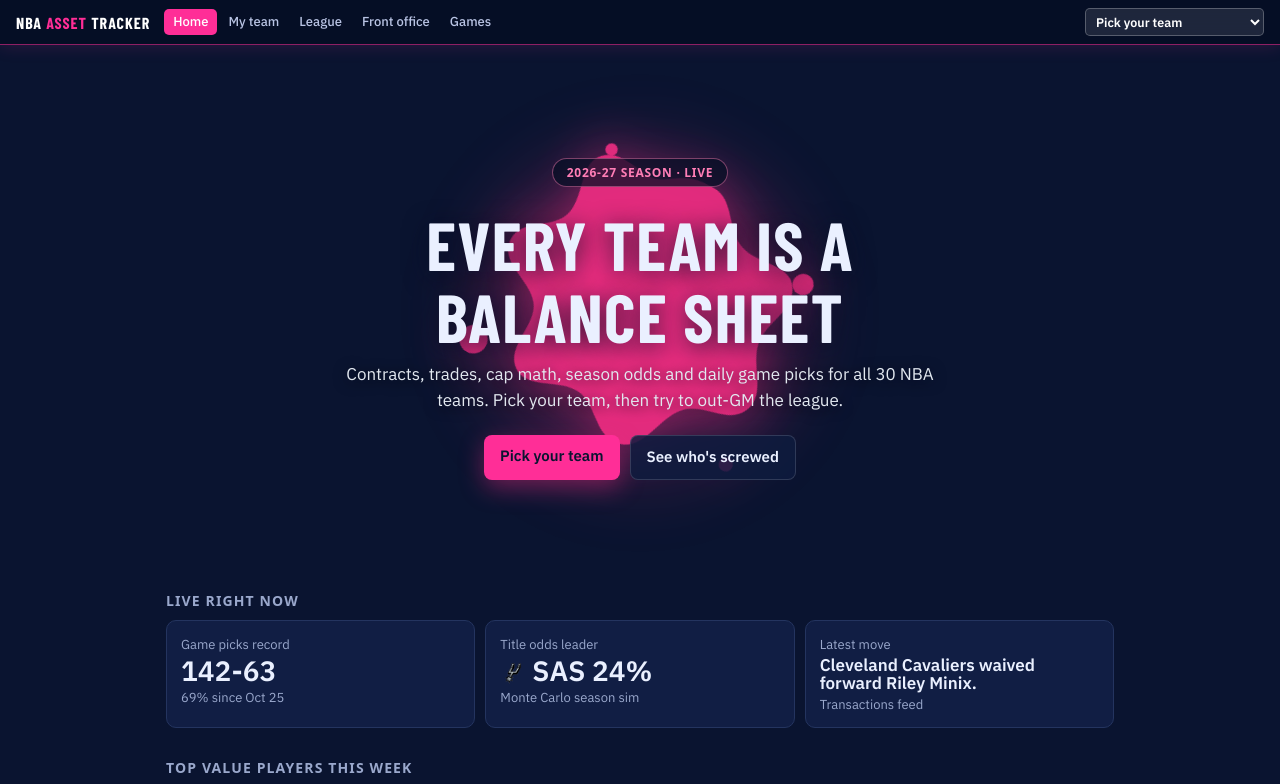
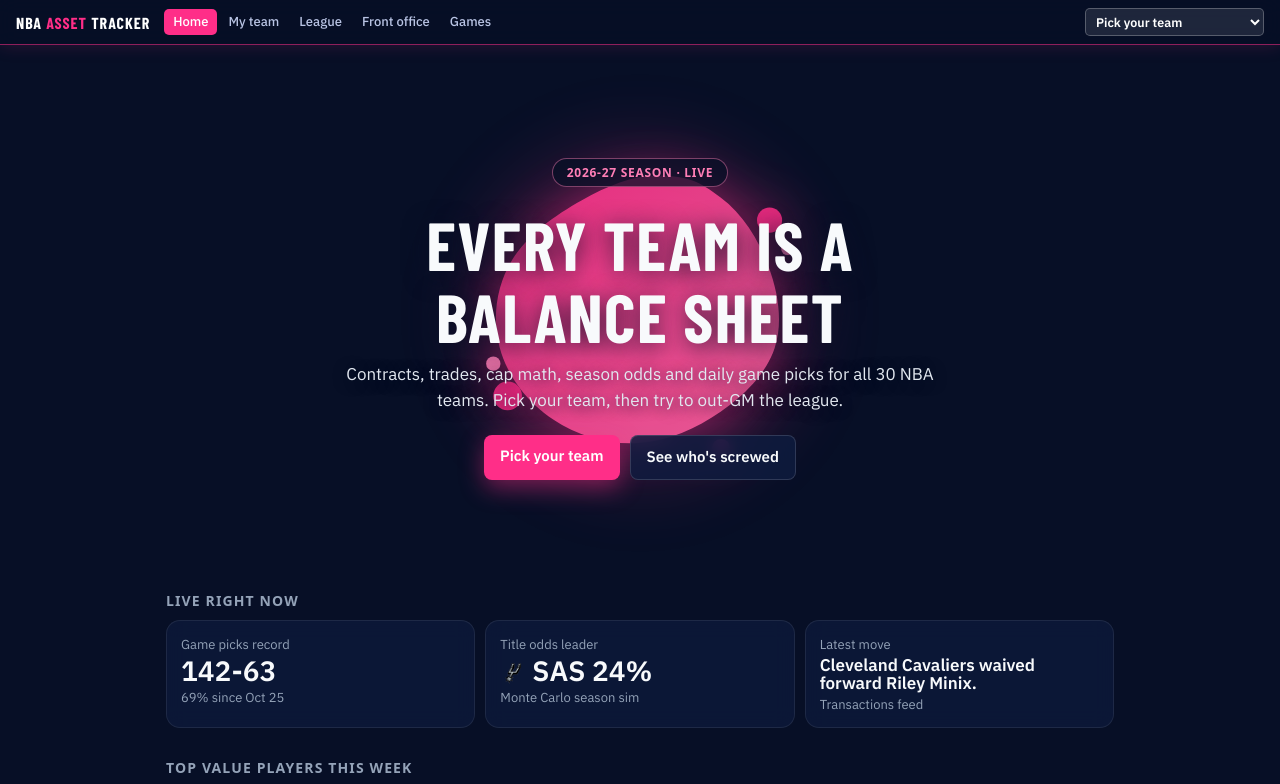
Before and after one commit to sreekeyyunni/nba-ledger-se, a plain HTML site: page home.html in a window 1280 px wide. Shown: the top 784 px of the page. Drawn offline with nearby package versions, Linux system fonts and the light colour scheme.

Commit message:
Home and theme match Sreekar's mockup: exact navy/pink, gradient splash, glass cards
Co-Authored-By: Claude Opus 5.5 <noreply@anthropic.com>
Claude-Session: https://claude.ai/code/session_01556ue1kDpEsf6chdUM1RuE

```diff
--- a/home.html
+++ b/home.html
@@ -39,15 +39,15 @@ h2{font:700 14px system-ui,sans-serif;text-transform:uppercase;letter-spacing:.0
 .hero{position:relative;display:flex;align-items:center;justify-content:center;text-align:center;min-height:min(62vh,520px);padding:40px 0 28px;overflow:hidden;margin:0 -16px}
 .splash{position:absolute;top:50%;left:50%;transform:translate(-50%,-50%);width:min(520px,120vw);aspect-ratio:1;display:flex;align-items:center;justify-content:center;pointer-events:none}
 .splash .glow{position:absolute;width:80%;height:80%;border-radius:50%;background:radial-gradient(circle,rgba(255,46,136,.55) 0%,rgba(255,46,136,.15) 45%,rgba(7,15,38,0) 72%);filter:blur(24px)}
-.splash svg{position:relative;width:68%;height:68%;opacity:.85;filter:drop-shadow(0 0 25px rgba(255,46,136,.5));animation:spin 60s linear infinite}
-@keyframes spin{to{transform:rotate(360deg)}}@media (prefers-reduced-motion:reduce){.splash svg{animation:none}}
+.splash svg{position:relative;width:69%;height:69%;opacity:.88;filter:drop-shadow(0 0 25px rgba(255,46,136,.5))}
 .hero-in{position:relative;z-index:2;max-width:680px;padding:0 16px}
 .hero h1{font-size:clamp(40px,8vw,68px);text-shadow:0 4px 24px rgba(7,15,38,.85)}
 .hero .lede{margin:0 auto 22px;color:#E2E8F0;text-shadow:0 2px 14px rgba(7,15,38,.95)}
 .pill{display:inline-block;padding:5px 14px;margin-bottom:14px;border-radius:999px;background:rgba(7,15,38,.75);border:1px solid rgba(255,126,182,.45);color:#FF7EB6;font:600 12px system-ui,sans-serif;letter-spacing:.06em;text-transform:uppercase}
 .ctas{display:flex;gap:10px;justify-content:center;flex-wrap:wrap}
-.btn{box-shadow:0 8px 25px rgba(255,46,136,.4);transition:transform .2s}.btn:hover{transform:translateY(-2px)}
-.btn.ghost{background:rgba(15,28,63,.85);color:var(--ink);border:1px solid rgba(255,255,255,.14);box-shadow:none}.btn.ghost:hover{border-color:var(--accent)}
+.btn{color:#fff;box-shadow:0 8px 25px rgba(255,46,136,.45);transition:transform .2s,background .2s}.btn:not(.ghost):hover{background:#FF4796}.btn:hover{transform:translateY(-2px)}
+.btn.ghost{background:rgba(15,28,63,.85);-webkit-backdrop-filter:blur(8px);backdrop-filter:blur(8px);color:var(--ink);border:1px solid rgba(255,255,255,.14);box-shadow:none}.btn.ghost:hover{border-color:#FF7EB6}
+.stat,.card,.pc,.screw ol,.how li,.wiz,.note{background:rgba(15,28,63,.65)!important;border-color:rgba(255,255,255,.08)!important;-webkit-backdrop-filter:blur(10px);backdrop-filter:blur(10px);border-radius:14px!important}
 .sub{color:var(--muted);font-size:13.5px}
 footer{margin-top:28px;color:var(--muted);font-size:12.5px}
 .how{list-style:none;counter-reset:s;padding:0;margin:0;display:grid;grid-template-columns:repeat(auto-fit,minmax(210px,1fr));gap:10px}
@@ -59,8 +59,9 @@ footer{margin-top:28px;color:var(--muted);font-size:12.5px}
 <main>
 <section class="hero">
 <div class="splash" aria-hidden="true"><div class="glow"></div>
-<svg viewBox="0 0 200 200"><path fill="#FF2E88" d="M101 18c14 0 18 17 31 21s29-6 36 6-4 24-1 37 18 22 13 35-23 9-32 19-7 30-21 34-22-13-35-14-26 14-37 6-2-27-10-37-28-10-29-24 18-17 21-30-10-29 1-38 26 2 36-5 13-10 27-10z"/>
-<circle cx="172" cy="40" r="6" fill="#FF2E88"/><circle cx="26" cy="160" r="8" fill="#FF2E88"/><circle cx="185" cy="150" r="4" fill="#FF2E88"/><circle cx="40" cy="28" r="3.5" fill="#FF2E88"/></svg></div>
+<svg viewBox="0 0 200 200"><defs><linearGradient id="splashGrad" x1="0%" y1="0%" x2="100%" y2="100%"><stop offset="0%" stop-color="#ff2e88"/><stop offset="100%" stop-color="#ff65a3"/></linearGradient></defs>
+<path fill="url(#splashGrad)" d="M44.7,-64.6C57.1,-55.4,65.8,-41.3,71.4,-26.1C77,-10.9,79.5,5.3,74.8,19.4C70.1,33.5,58.2,45.4,44.7,54.8C31.2,64.2,15.6,71.1,-0.8,72.2C-17.2,73.3,-34.4,68.6,-48.6,59.1C-62.8,49.6,-74,35.3,-78.4,19.1C-82.8,2.9,-80.4,-15.2,-71.6,-29.6C-62.8,-44,-47.6,-54.7,-32.6,-63.1C-17.6,-71.5,-2.8,-77.6,12.2,-76.8C27.2,-76,32.3,-73.8,44.7,-64.6Z" transform="translate(100 100)"/>
+<circle cx="172" cy="48" r="7" fill="#ff2e88"/><circle cx="182" cy="64" r="3.5" fill="#ff7eb6"/><circle cx="26" cy="146" r="8" fill="#ff2e88"/><circle cx="18" cy="128" r="4" fill="#ff7eb6"/><circle cx="145" cy="175" r="5" fill="#ff2e88"/></svg></div>
 <div class="hero-in"><span class="pill">2026-27 season · live</span>
 <h1>Every team is a balance sheet</h1>
 <p class="lede">Contracts, trades, cap math, season odds and daily game picks for all 30 NBA teams. Pick your team, then try to out-GM the league.</p>
--- a/nav.js
+++ b/nav.js
@@ -9,32 +9,32 @@
   // One theme everywhere (phone and desktop, light or dark system setting): navy with a fluorescent pink accent.
   // Every page already has a [data-theme="dark"] variant; this pins it and swaps in the navy palette.
   document.documentElement.dataset.theme="dark";
-  var theme="html:root[data-theme]{color-scheme:dark;--bg:#0A1430;--surface:#111E44;--sunk:#0D1838;--soft:#16255A;--ink:#EAF0FF;--muted:#9AA8CC;--line:#24345F;--track:#1C2B55;--dim:#2A3A66;"+
-    "--accent:#FF2E97;--team:#FF2E97;--good:#3EE08F;--bad:#FF6B6B;--warn:#FFC53D;--goodtint:rgba(62,224,143,.08);--badtint:rgba(255,107,107,.08);--warntint:rgba(255,197,61,.10);--tint:rgba(234,240,255,.04);"+
-    "--base:#EAF0FF;--z1:#FF2E97;--z2:#B8407E;--z3:#6B7AA0;--z4:#4F8DD6;--z5:#2F5F95;--seg1:#5B9BD5;--seg2:#6B7AA0;--seg3:#FF2E97;--seg4:#3EE08F;--up:#4F8DD6;--down:#FF6B6B;--mid:#5C6A90}"+
+  var theme="html:root[data-theme]{color-scheme:dark;--bg:#070F26;--surface:#0F1C3F;--sunk:#0D1838;--soft:#16255A;--ink:#F8FAFC;--muted:#94A3B8;--line:#24345F;--track:#1C2B55;--dim:#2A3A66;"+
+    "--accent:#FF2E88;--team:#FF2E88;--good:#3EE08F;--bad:#FF6B6B;--warn:#FFC53D;--goodtint:rgba(62,224,143,.08);--badtint:rgba(255,107,107,.08);--warntint:rgba(255,197,61,.10);--tint:rgba(234,240,255,.04);"+
+    "--base:#F8FAFC;--z1:#FF2E88;--z2:#B8407E;--z3:#6B7AA0;--z4:#4F8DD6;--z5:#2F5F95;--seg1:#5B9BD5;--seg2:#6B7AA0;--seg3:#FF2E88;--seg4:#3EE08F;--up:#4F8DD6;--down:#FF6B6B;--mid:#5C6A90}"+
     "html:root[data-theme] body{background:var(--bg)}"+
-    "::selection{background:rgba(255,46,151,.35)}";
+    "::selection{background:rgba(255,46,136,.35)}";
   // Same fonts on every page, so the bar and headings look alike on phone and desktop
   if(!document.querySelector('link[href*="Barlow+Condensed"]')){var fl=document.createElement("link");fl.rel="stylesheet";fl.href="https://fonts.googleapis.com/css2?family=Barlow+Condensed:wght@600;700&family=IBM+Plex+Sans:wght@400;500;600&family=IBM+Plex+Mono:wght@400;500&display=swap";document.head.appendChild(fl)}
   var page=(document.currentScript&&document.currentScript.dataset.page)||"";
-  var css=".appnav{display:flex;align-items:center;gap:6px 14px;flex-wrap:wrap;padding:8px max(16px,env(safe-area-inset-right,0px)) 8px max(16px,env(safe-area-inset-left,0px));background:rgba(6,14,36,.82);-webkit-backdrop-filter:blur(10px);backdrop-filter:blur(10px);color:#fff;border-bottom:1px solid rgba(255,46,151,.55);box-shadow:0 1px 18px rgba(255,46,151,.15);font:500 13px 'IBM Plex Sans',system-ui,-apple-system,sans-serif;line-height:1.3;position:relative;z-index:40}"+
-    ".appnav a{text-decoration:none}"+".appnav .brand span{color:#FF2E97}"+
+  var css=".appnav{display:flex;align-items:center;gap:6px 14px;flex-wrap:wrap;padding:8px max(16px,env(safe-area-inset-right,0px)) 8px max(16px,env(safe-area-inset-left,0px));background:rgba(7,15,38,.7);-webkit-backdrop-filter:blur(10px);backdrop-filter:blur(10px);color:#fff;border-bottom:1px solid rgba(255,46,136,.55);box-shadow:0 1px 18px rgba(255,46,136,.15);font:500 13px 'IBM Plex Sans',system-ui,-apple-system,sans-serif;line-height:1.3;position:relative;z-index:40}"+
+    ".appnav a{text-decoration:none}"+".appnav .brand span{color:#FF2E88}"+
     ".appnav .brand{font:700 16px 'Barlow Condensed','Arial Narrow',system-ui,sans-serif;letter-spacing:.06em;text-transform:uppercase;color:#fff;white-space:nowrap}"+
     ".appnav .links{display:flex;gap:2px;flex-wrap:nowrap;overflow-x:auto;min-width:0;flex:1 1 auto;scrollbar-width:none}"+
     ".appnav .links::-webkit-scrollbar{display:none}"+
     ".appnav .links a{color:#B9C4E4;padding:5px 9px;border-radius:5px;white-space:nowrap}"+
     ".appnav .links a:hover{color:#fff;background:rgba(255,255,255,.09)}"+
-    ".appnav .links a[aria-current=page]{background:#FF2E97;color:#fff}"+
-    ".appnav .links a:focus-visible,.appnav .mt:focus-visible,.appnav .brand:focus-visible{outline:2px solid #FF2E97;outline-offset:2px}"+
+    ".appnav .links a[aria-current=page]{background:#FF2E88;color:#fff}"+
+    ".appnav .links a:focus-visible,.appnav .mt:focus-visible,.appnav .brand:focus-visible{outline:2px solid #FF2E88;outline-offset:2px}"+
     ".appnav .mt{display:flex;align-items:center;gap:6px;color:#fff;white-space:nowrap;font-size:12.5px}"+
     ".appnav .mt img{width:22px;height:22px;object-fit:contain;background:#fff;border-radius:50%;padding:1px}"+
     ".appnav .mt select{font:600 12.5px 'IBM Plex Sans',system-ui,sans-serif;color:#fff;background:rgba(255,255,255,.1);border:1px solid rgba(255,255,255,.25);border-radius:5px;padding:4px 6px;max-width:190px;cursor:pointer}"+
-    ".appnav .mt select option{color:#EAF0FF;background:#111E44}"+
-    ".appnav .mt select:focus-visible{outline:2px solid #FF2E97;outline-offset:2px}"+
+    ".appnav .mt select option{color:#F8FAFC;background:#0F1C3F}"+
+    ".appnav .mt select:focus-visible{outline:2px solid #FF2E88;outline-offset:2px}"+
     ".appnav .tabs{order:4;flex-basis:100%;display:flex;gap:2px;overflow-x:auto;scrollbar-width:none;border-top:1px solid rgba(255,255,255,.12);padding-top:6px;margin-top:2px}"+
     ".appnav .tabs::-webkit-scrollbar{display:none}"+
     ".appnav .tabs a{color:#B9C4E4;padding:3px 9px;border-radius:999px;white-space:nowrap;font-size:12.5px}"+
-    ".appnav .tabs a:hover{color:#fff}.appnav .tabs a[aria-current=page]{color:#fff;box-shadow:inset 0 0 0 1px #FF2E97}"+
+    ".appnav .tabs a:hover{color:#fff}.appnav .tabs a[aria-current=page]{color:#fff;box-shadow:inset 0 0 0 1px #FF2E88}"+
     "@media (max-width:640px){.appnav .links{order:3;flex-basis:100%}.appnav .mt{margin-left:auto}.appnav .mt select{max-width:150px}}";
   var st=document.createElement("style");st.textContent=theme+css;document.head.appendChild(st);
   var nav=document.createElement("nav");nav.className="appnav";nav.setAttribute("aria-label","App pages");
```
Also changed, not shown: desk.html (+1 -1 lines), index.html (+2 -2 lines).
